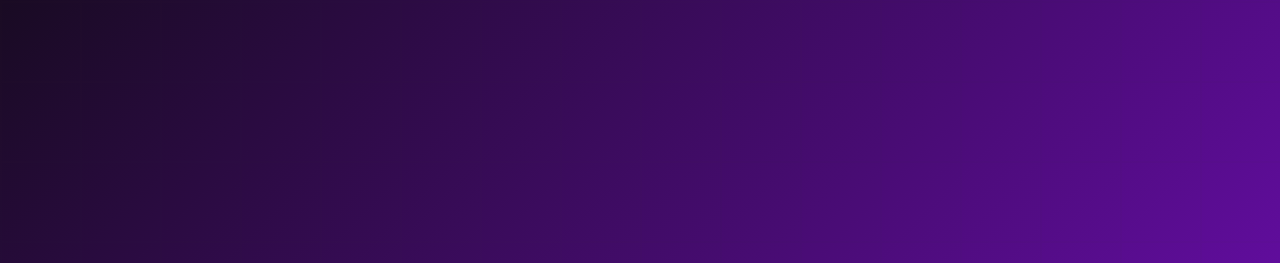
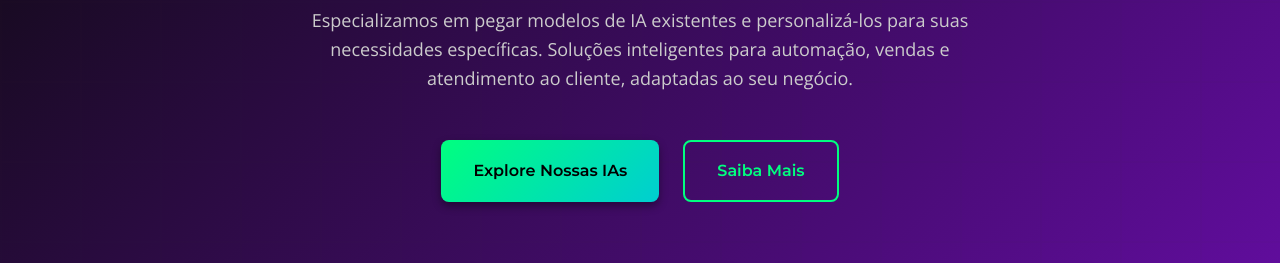
Before and after one commit to ArtzAlves/projetoFinal, a website built with Vite: page index.html in a window 1280 px wide. Shown: the part 319-582 px from the top of the page. Built offline with nearby package versions, Linux system fonts and the light colour scheme.

Commit message:
Corrigir problemas de visibilidade do site

```diff
--- a/css/styles.css
+++ b/css/styles.css
@@ -350,7 +350,7 @@ ul, ol {
   grid-template-columns: repeat(auto-fit, minmax(250px, 1fr));
 }
 
-/* Animações */
+/* Animações - CORRIGIDAS */
 @keyframes fadeInUp {
   from {
     opacity: 0;
@@ -380,6 +380,7 @@ ul, ol {
   }
 }
 
+/* Classes de animação - CORRIGIDAS para garantir visibilidade */
 .animate-fade-in-up {
   animation: fadeInUp 0.6s ease-out;
 }
@@ -392,24 +393,29 @@ ul, ol {
   animation: pulse 2s infinite;
 }
 
-.fade-in-up {
-  opacity: 0;
-  transform: translateY(30px);
+/* CORREÇÃO PRINCIPAL: Elementos visíveis por padrão */
+.fade-in-up,
+.fade-in {
+  opacity: 1; /* Visível por padrão */
+  transform: translateY(0); /* Posição normal por padrão */
   transition: all 0.6s ease-out;
 }
 
-.fade-in-up.visible {
+/* Apenas esconde se JavaScript estiver disponível */
+.js-enabled .fade-in-up {
+  opacity: 0;
+  transform: translateY(30px);
+}
+
+.js-enabled .fade-in {
+  opacity: 0;
+}
+
+/* Mostra quando visível */
+.fade-in-up.visible,
+.fade-in.visible {
   opacity: 1;
   transform: translateY(0);
-}
-
-.fade-in {
-  opacity: 0;
-  transition: opacity 0.6s ease-out;
-}
-
-.fade-in.visible {
-  opacity: 1;
 }
 
 /* Utilitários */
--- a/js/script.js
+++ b/js/script.js
@@ -234,6 +234,9 @@ class ScrollAnimations {
     }
 
     init() {
+        // Marcar que JavaScript está disponível
+        document.documentElement.classList.add('js-enabled');
+
         this.setupIntersectionObserver();
         this.setupCounterAnimation();
     }
@@ -553,7 +556,7 @@ class VisualEffects {
 
     init() {
         this.setupHoverEffects();
-        this.setupParallaxEffect();
+        // Removido parallax que pode causar problemas de performance
     }
 
     setupHoverEffects() {
@@ -569,23 +572,6 @@ class VisualEffects {
                 card.style.transform = 'translateY(0) scale(1)';
             });
         });
-    }
-
-    setupParallaxEffect() {
-        const heroSection = document.querySelector('.hero-section');
-
-        if (!heroSection) return;
-
-        // Check if user prefers reduced motion
-        const prefersReducedMotion = window.matchMedia('(prefers-reduced-motion: reduce)').matches;
-        if (prefersReducedMotion) return;
-
-        window.addEventListener('scroll', Utils.debounce(() => {
-            const scrolled = window.pageYOffset;
-            const parallax = scrolled * 0.5;
-
-            heroSection.style.transform = `translateY(${parallax}px)`;
-        }, 10));
     }
 }
 
@@ -692,34 +678,12 @@ class VendramicoApp {
 
             console.log('Vendrâmico website initialized successfully');
 
-            // Add initial animations
-            this.addInitialAnimations();
+            // Não adicionar animações automáticas que podem causar problemas
 
         } catch (error) {
             console.error('Error initializing Vendrâmico website:', error);
         }
     }
-
-    addInitialAnimations() {
-        // Add fade-in-up class to elements that should animate
-        const elementsToAnimate = [
-            '.hero-section__content > *',
-            '.section-title',
-            '.section-subtitle',
-            '.product-card',
-            '.step-card',
-            '.benefit-card',
-            '.contact-form',
-            '.contact-info'
-        ];
-
-        elementsToAnimate.forEach(selector => {
-            document.querySelectorAll(selector).forEach((element, index) => {
-                element.classList.add('fade-in-up');
-                element.style.animationDelay = `${index * 0.1}s`;
-            });
-        });
-    }
 }
 
 // Initialize the application
```
